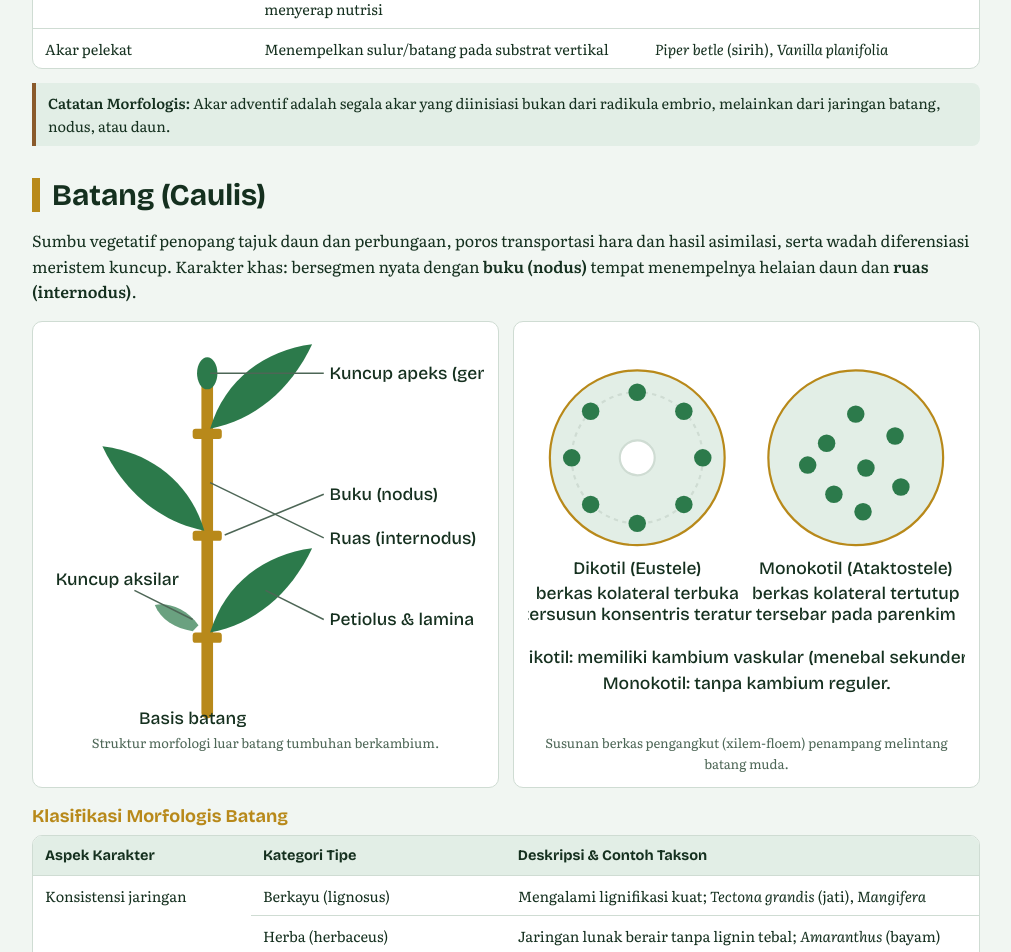
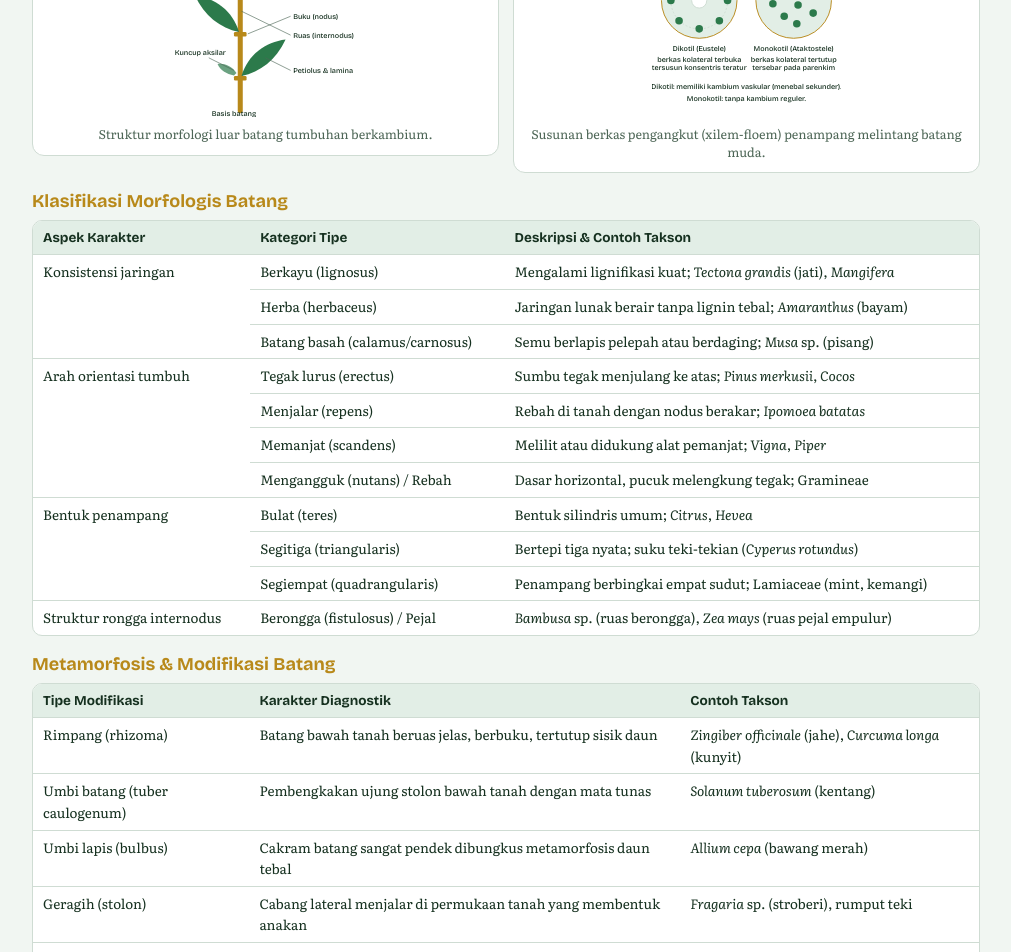
Before and after one commit to xbal023/morfyplant, a Next.js app: page / in a window 1280 px wide. Shown: the part 1600-2552 px from the top of the page, without its empty margins (134-1145 px from the left). Built offline with nearby package versions, Linux system fonts and the light colour scheme.

Commit message:
style: buat desain card dan formulir kompak dan responsif masonry

```diff
--- a/src/app/globals.css
+++ b/src/app/globals.css
@@ -166,16 +166,51 @@ h3 {
 
 .grid {
   display: grid;
-  grid-template-columns: repeat(auto-fit, minmax(280px, 1fr));
+  grid-template-columns: repeat(auto-fit, minmax(260px, 1fr));
   gap: 14px;
+  align-items: start;
+}
+
+.form-masonry {
+  column-count: 1;
+  column-gap: 14px;
+}
+
+@media (min-width: 640px) {
+  .form-masonry {
+    column-count: 2;
+  }
+}
+
+@media (min-width: 960px) {
+  .form-masonry {
+    column-count: 3;
+  }
+}
+
+.form-masonry > fieldset {
+  break-inside: avoid;
+  margin-bottom: 14px;
+  display: flex;
+  flex-direction: column;
 }
 
 .box {
   background: var(--card);
   border: 1px solid var(--line);
-  border-radius: 10px;
+  border-radius: 12px;
   padding: 12px 14px;
   margin: 0;
+  display: flex;
+  flex-direction: column;
+  align-items: center;
+  justify-content: flex-start;
+  align-self: start;
+  transition: transform 0.15s ease, box-shadow 0.15s ease;
+}
+
+.box:hover {
+  border-color: var(--leaf);
 }
 
 .box h3 {
@@ -187,20 +222,24 @@ figure {
 }
 
 figcaption {
-  font-size: 13px;
+  font-size: 12.5px;
   color: var(--mute);
   text-align: center;
-  margin-top: 6px;
+  margin-top: 8px;
+  line-height: 1.4;
 }
 
 svg {
-  width: 100%;
+  max-width: 220px;
+  max-height: 170px;
+  width: auto;
   height: auto;
   display: block;
+  margin: 0 auto;
 }
 
 svg text {
-  font: 12px "Bricolage Grotesque", system-ui, sans-serif;
+  font: 11.5px "Bricolage Grotesque", system-ui, sans-serif;
   fill: var(--ink);
 }
 
@@ -221,12 +260,12 @@ svg text {
 table {
   border-collapse: collapse;
   width: 100%;
-  font-size: 14.5px;
-  min-width: 520px;
+  font-size: 13.5px;
+  min-width: 480px;
 }
 
 th, td {
-  padding: 8px 12px;
+  padding: 6px 10px;
   text-align: left;
   border-bottom: 1px solid var(--line);
   vertical-align: top;
@@ -270,32 +309,37 @@ footer {
 /* Form Deskripsi */
 fieldset {
   border: 1px solid var(--line);
-  border-radius: 10px;
+  border-radius: 12px;
   background: var(--card);
-  padding: 10px 14px 14px;
+  padding: 10px 12px 12px;
   margin: 0;
+  box-shadow: 0 1px 3px rgba(0, 0, 0, 0.03);
 }
 
 legend {
-  font: 700 16px "Bricolage Grotesque", system-ui, sans-serif;
-  padding: 0 6px;
+  font: 700 14px "Bricolage Grotesque", system-ui, sans-serif;
+  padding: 2px 8px;
+  border-radius: 6px;
+  background: var(--soft);
+  color: var(--ink);
+  border: 1px solid var(--line);
 }
 
 label {
   display: block;
-  font-size: 13.5px;
+  font-size: 12.5px;
   color: var(--mute);
-  margin-top: 8px;
+  margin-top: 4px;
 }
 
 select, input, textarea {
   width: 100%;
-  padding: 7px 8px;
+  padding: 5px 8px;
   border: 1px solid var(--line);
-  border-radius: 8px;
+  border-radius: 6px;
   background: var(--bg);
   color: var(--ink);
-  font: 15px "Literata", Georgia, serif;
+  font: 14px "Literata", Georgia, serif;
 }
 
 input:focus, textarea:focus, select:focus {
@@ -306,13 +350,13 @@ input:focus, textarea:focus, select:focus {
 #out {
   white-space: pre-wrap;
   background: var(--card);
-  border: 2px solid var(--leaf);
+  border: 1.5px solid var(--leaf);
   border-radius: 10px;
-  padding: 14px;
+  padding: 12px 14px;
   margin-top: 8px;
-  min-height: 80px;
+  min-height: 70px;
   font-family: "Literata", Georgia, serif;
-  font-size: 15px;
+  font-size: 14.5px;
   line-height: 1.6;
 }
 
@@ -324,12 +368,12 @@ input:focus, textarea:focus, select:focus {
 }
 
 button {
-  padding: 8px 16px;
+  padding: 7px 14px;
   border-radius: 99px;
   border: 1.5px solid var(--leaf);
   background: var(--leaf);
   color: var(--bg);
-  font: 600 14px "Bricolage Grotesque", system-ui, sans-serif;
+  font: 600 13.5px "Bricolage Grotesque", system-ui, sans-serif;
   cursor: pointer;
   transition: all 0.2s ease;
 }
@@ -346,11 +390,11 @@ button.alt:hover {
 
 .fld {
   position: relative;
-  margin-top: 8px;
+  margin-top: 6px;
 }
 
 .lb {
-  font-size: 13.5px;
+  font-size: 12px;
   color: var(--mute);
   margin-bottom: 2px;
 }
@@ -359,25 +403,33 @@ button.alt:hover {
   width: 100%;
   display: flex;
   align-items: center;
-  gap: 8px;
+  gap: 6px;
   background: var(--bg);
   color: var(--ink);
   border: 1px solid var(--line);
-  border-radius: 8px;
-  padding: 3px 8px;
+  border-radius: 6px;
+  padding: 3px 6px;
   text-align: left;
-  font: 15px "Literata", Georgia, serif;
+  font: 13.5px "Literata", Georgia, serif;
   cursor: pointer;
 }
 
 .pk span {
   flex: 1;
+  white-space: nowrap;
+  overflow: hidden;
+  text-overflow: ellipsis;
 }
 
 .pk i {
   font-style: normal;
   color: var(--mute);
   font-size: 11px;
+}
+
+.pk svg {
+  width: 24px;
+  height: 24px;
 }
 
 .pop {
--- a/src/components/MorphologyDescriber.tsx
+++ b/src/components/MorphologyDescriber.tsx
@@ -66,7 +66,7 @@ export const MorphologyDescriber: React.FC = () => {
         dilewati. Terminologi mengacu pada buku acuan <i>Morfologi Tumbuhan</i> (Gembong Tjitrosoepomo).
       </p>
 
-      <form className="grid" onSubmit={(e) => e.preventDefault()}>
+      <form className="form-masonry" onSubmit={(e) => e.preventDefault()}>
         {GROUPS.map((group) => (
           <fieldset key={group.groupName}>
             <legend>
```
